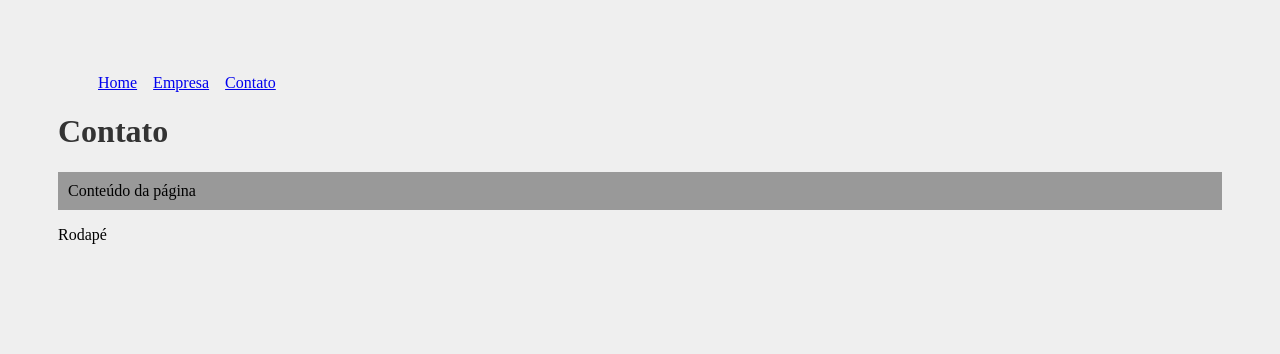
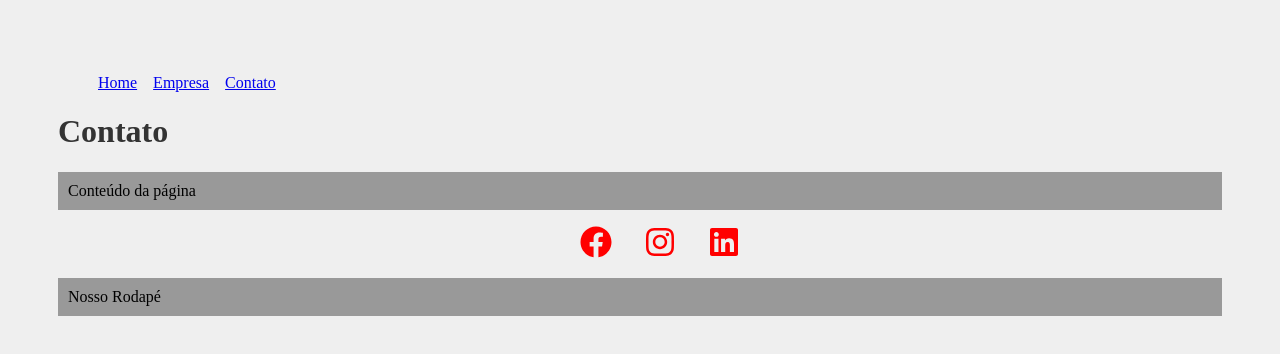
Before and after one commit to Thiago11112000/Curso-de-React-YT, a React (Create React App) app: page /contato in a window 1280 px wide. Shown: the top 354 px of the page. Built offline with nearby package versions, Linux system fonts and the light colour scheme.

Commit message:
React Icons

```diff
--- a/package.json
+++ b/package.json
@@ -9,6 +9,7 @@
     "@testing-library/user-event": "^13.5.0",
     "react": "^19.0.0",
     "react-dom": "^19.0.0",
+    "react-icons": "^5.5.0",
     "react-router-dom": "^7.3.0",
     "react-scripts": "5.0.1",
     "web-vitals": "^2.1.4"
--- a/src/components/layout/Footer.js
+++ b/src/components/layout/Footer.js
@@ -1,7 +1,14 @@
-
+import {FaFacebook, FaInstagram, FaLinkedin} from 'react-icons/fa'
+import styles from './Footer.module.css'
 function  Footer() {
-
-    return <footer> Rodapé</footer>
+    return <footer>
+        <ul className={styles.social_list}>
+            <li> <FaFacebook /></li>
+            <li><FaInstagram/></li>
+            <li><FaLinkedin /></li>
+        </ul>
+        <p> Nosso Rodapé</p>
+         </footer>
 
 
 }
--- /dev/null
+++ b/src/components/layout/Footer.module.css
@@ -0,0 +1,16 @@
+.social_list{
+    display: flex;
+    justify-content: center;
+    align-items: center;
+    list-style: none;
+}
+
+.social_list li {
+    margin: 0 1em;
+}
+
+.social_list svg{
+    font-size: 2em;
+    cursor:pointer;
+    color: red;
+}
```
Also changed, not shown: 1 other file (tests, documents, lock files or other folders).
